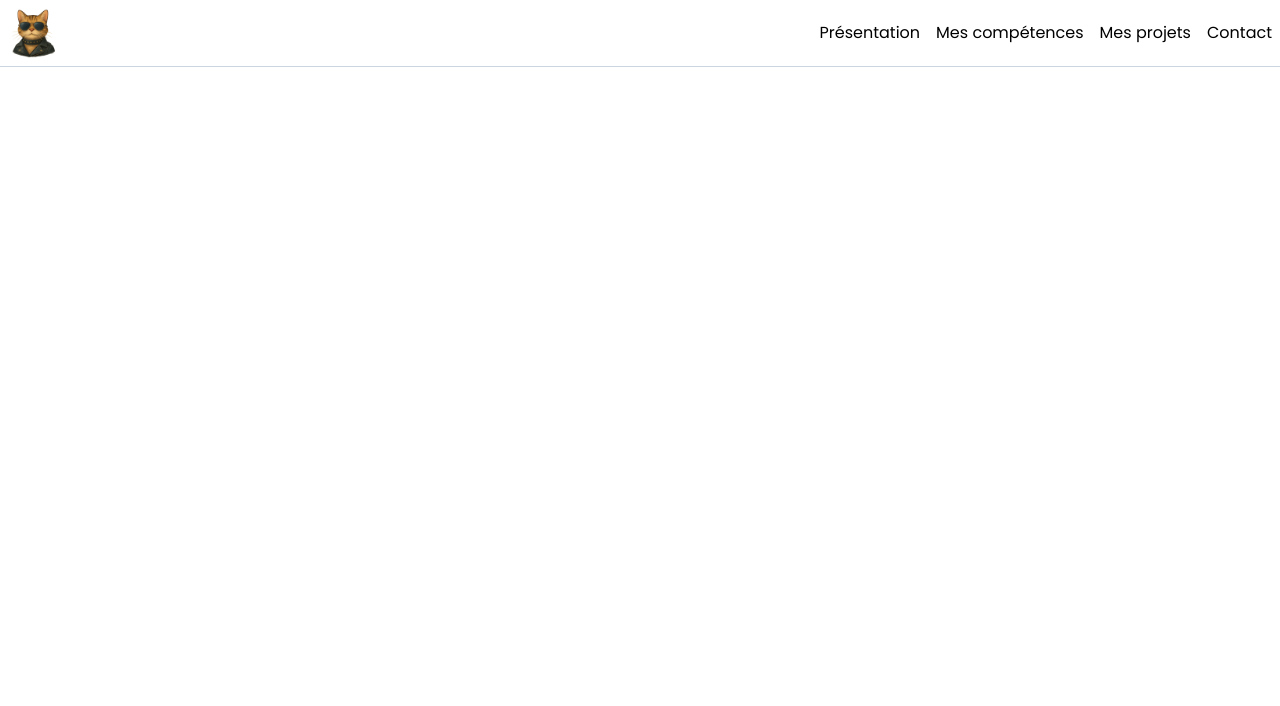
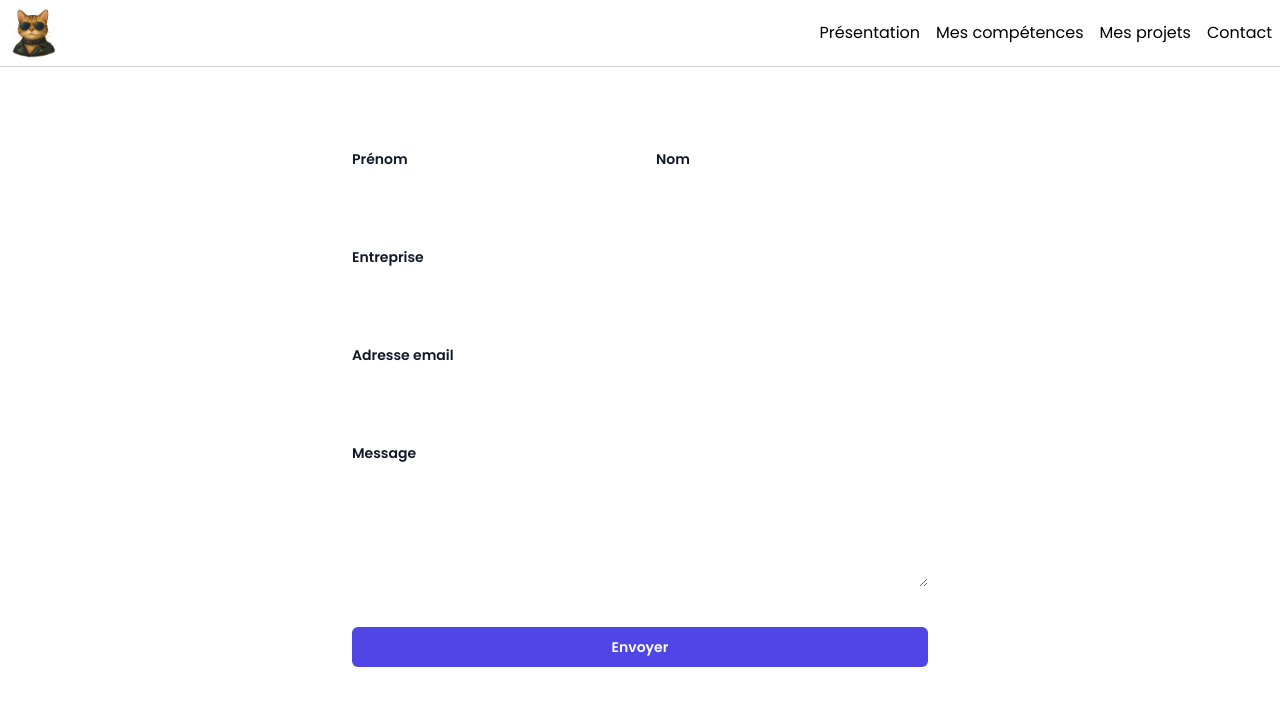
Before and after one commit to Jensone/portfolio-php1, a PHP site: template templates/contact.php in a window 1280 px wide. Shown: the top 706 px of the page. Run offline with PHP 8.4, Linux system fonts and the light colour scheme; the template is opened without the code that fills it, so the values that code supplies are empty; some libraries are stand-ins or nearby versions.

Commit message:
Ajout du formulaire de contact dans le template et mise à jour du routeur pour inclure la page de contact

```diff
--- a/router.php
+++ b/router.php
@@ -20,7 +20,7 @@ switch ($path) {
         echo "Page de projets";
         break;
     case '/contact':
-        echo "Page de contact";
+        include './templates/contact.php';
         break;
 
     default:
--- a/templates/contact.php
+++ b/templates/contact.php
@@ -0,0 +1,37 @@
+<form action="#" method="POST" class="mx-auto mt-16 max-w-xl sm:mt-20">
+    <div class="grid grid-cols-1 gap-x-8 gap-y-6 sm:grid-cols-2">
+        <div>
+            <label for="first-name" class="block text-sm/6 font-semibold text-gray-900">Prénom</label>
+            <div class="mt-2.5">
+                <input type="text" name="first-name" id="first-name" autocomplete="given-name" class="block w-full rounded-md bg-white px-3.5 py-2 text-base text-gray-900 outline-1 -outline-offset-1 outline-gray-300 placeholder:text-gray-400 focus:outline-2 focus:-outline-offset-2 focus:outline-indigo-600" required>
+            </div>
+        </div>
+        <div>
+            <label for="last-name" class="block text-sm/6 font-semibold text-gray-900">Nom</label>
+            <div class="mt-2.5">
+                <input type="text" name="last-name" id="last-name" autocomplete="family-name" class="block w-full rounded-md bg-white px-3.5 py-2 text-base text-gray-900 outline-1 -outline-offset-1 outline-gray-300 placeholder:text-gray-400 focus:outline-2 focus:-outline-offset-2 focus:outline-indigo-600" required>
+            </div>
+        </div>
+        <div class="sm:col-span-2">
+            <label for="company" class="block text-sm/6 font-semibold text-gray-900">Entreprise</label>
+            <div class="mt-2.5">
+                <input type="text" name="company" id="company" autocomplete="organization" class="block w-full rounded-md bg-white px-3.5 py-2 text-base text-gray-900 outline-1 -outline-offset-1 outline-gray-300 placeholder:text-gray-400 focus:outline-2 focus:-outline-offset-2 focus:outline-indigo-600">
+            </div>
+        </div>
+        <div class="sm:col-span-2">
+            <label for="email" class="block text-sm/6 font-semibold text-gray-900">Adresse email</label>
+            <div class="mt-2.5">
+                <input type="email" name="email" id="email" autocomplete="email" class="block w-full rounded-md bg-white px-3.5 py-2 text-base text-gray-900 outline-1 -outline-offset-1 outline-gray-300 placeholder:text-gray-400 focus:outline-2 focus:-outline-offset-2 focus:outline-indigo-600" required>
+            </div>
+        </div>
+        <div class="sm:col-span-2">
+            <label for="message" class="block text-sm/6 font-semibold text-gray-900">Message</label>
+            <div class="mt-2.5">
+                <textarea name="message" id="message" rows="4" class="block w-full rounded-md bg-white px-3.5 py-2 text-base text-gray-900 outline-1 -outline-offset-1 outline-gray-300 placeholder:text-gray-400 focus:outline-2 focus:-outline-offset-2 focus:outline-indigo-600" required></textarea>
+            </div>
+        </div>
+    </div>
+    <div class="mt-10">
+        <button type="submit" class="block w-full rounded-md bg-indigo-600 px-3.5 py-2.5 text-center text-sm font-semibold text-white shadow-xs hover:bg-indigo-500 focus-visible:outline-2 focus-visible:outline-offset-2 focus-visible:outline-indigo-600">Envoyer</button>
+    </div>
+</form>
```
